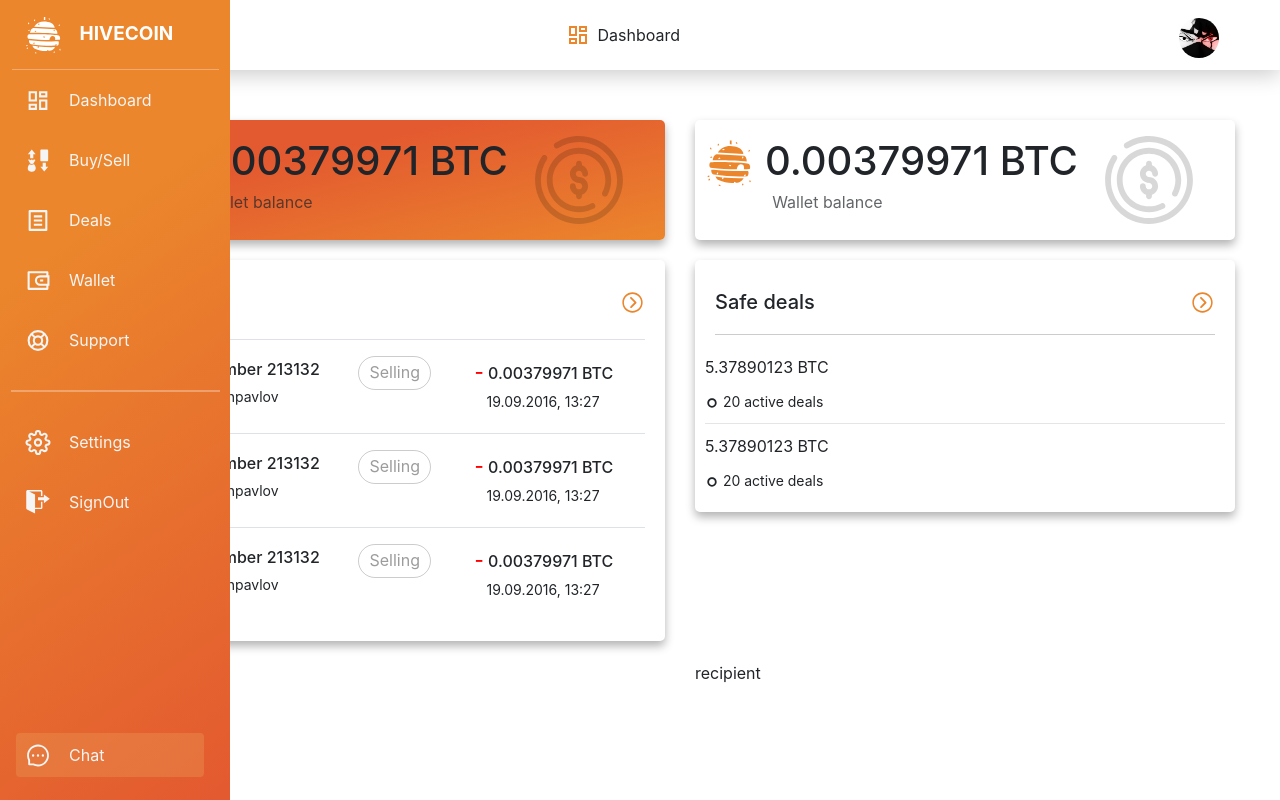
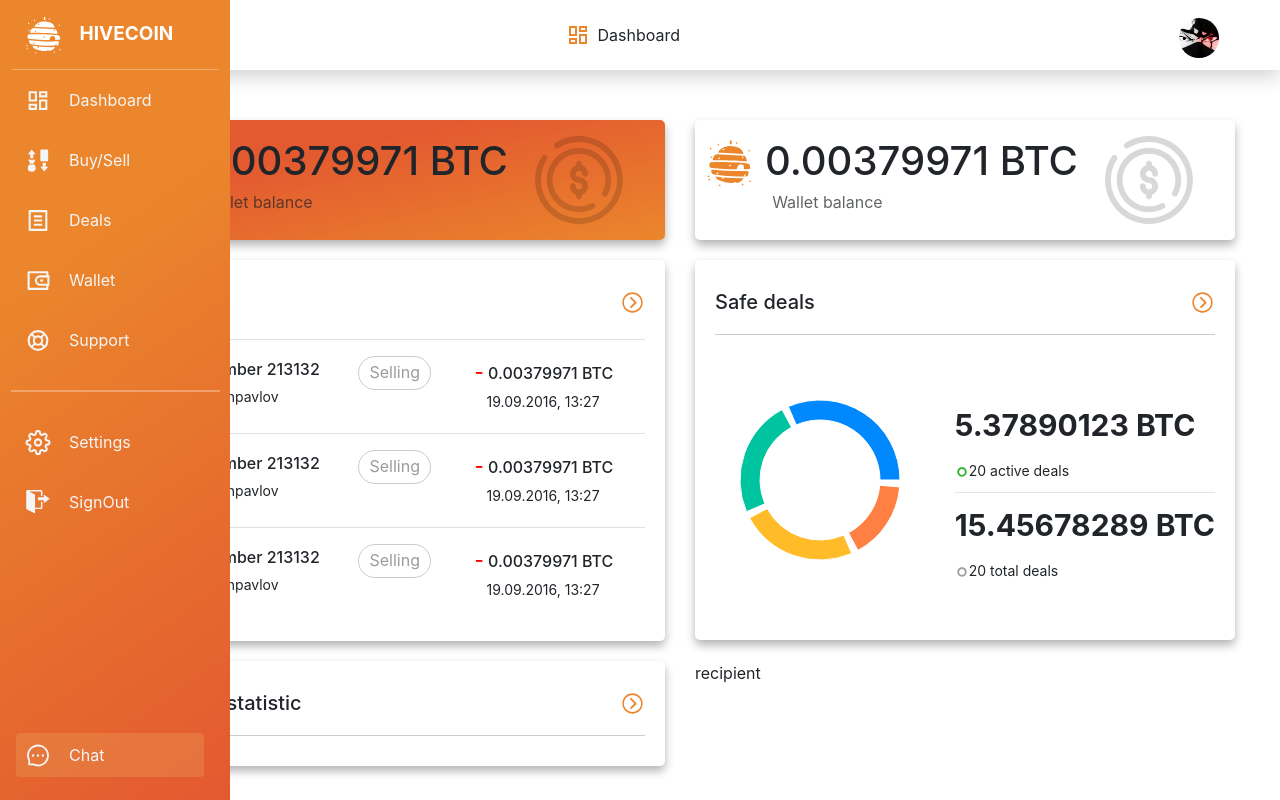
Before and after one commit to manikagnish/hivecoin, a React (Create React App) app: page / in a window 1280 px wide. Built offline with nearby package versions, Linux system fonts and the light colour scheme.

Commit message:
completed deals card

```diff
--- a/package.json
+++ b/package.json
@@ -14,6 +14,7 @@
     "react-router-dom": "^5.2.0",
     "react-scripts": "4.0.3",
     "reactstrap": "^8.9.0",
+    "recharts": "^2.0.9",
     "web-vitals": "^1.1.2"
   },
   "scripts": {
--- a/src/pages/dashboard/Dashboard.js
+++ b/src/pages/dashboard/Dashboard.js
@@ -7,6 +7,7 @@ import { Container, Row, Col } from "reactstrap";
 import BalanceCard from "./BalanceCard";
 import Activity from "./Activity";
 import Deals from "./Deals";
+import Stats from "./Stats";
 
 function Dashboard() {
   return (
@@ -35,7 +36,7 @@ function Dashboard() {
           </Row>
           <Row>
             <Col xs="12" lg="6">
-              stats
+              <Stats />
             </Col>
             <Col xs="12" lg="6">
               recipient
--- a/src/pages/dashboard/Dashboard.scss
+++ b/src/pages/dashboard/Dashboard.scss
@@ -125,6 +125,39 @@
         }
       }
     }
+
+    &-deals {
+      &__body {
+        display: flex;
+        align-items: center;
+        flex-wrap: wrap;
+
+        @media (max-width: 500px) {
+          justify-content: center;
+        }
+
+        .chart-doughnut {
+          margin: 0 auto;
+        }
+
+        ul {
+          margin: 0 auto;
+        }
+
+        p {
+          font-weight: bold;
+          font-size: 3rem;
+        }
+
+        small span {
+          color: var(--color-grey);
+        }
+
+        small.active span {
+          color: rgb(42, 177, 42);
+        }
+      }
+    }
   }
 }
 
--- a/src/pages/dashboard/Deals.js
+++ b/src/pages/dashboard/Deals.js
@@ -1,6 +1,7 @@
 import React from "react";
 import { IoIosArrowDropright } from "react-icons/io";
 import { CgShapeCircle } from "react-icons/cg";
+import DoughnutChart from "./DoughnutChart";
 
 function Deals() {
   return (
@@ -10,19 +11,27 @@ function Deals() {
         <IoIosArrowDropright className="icon" />
       </div>
       <div className="dashboard__card-deals__body">
-        <div className="chart-donut"></div>
+        <div className="chart-doughnut">
+          <DoughnutChart />
+        </div>
         <ul>
           <li>
             <p>5.37890123 BTC</p>
-            <small>
-              <CgShapeCircle /> 20 active deals
+            <small className="active">
+              <span>
+                <CgShapeCircle />
+              </span>
+              20 active deals
             </small>
           </li>
           <hr />
           <li>
-            <p>5.37890123 BTC</p>
+            <p>15.45678289 BTC</p>
             <small>
-              <CgShapeCircle /> 20 active deals
+              <span>
+                <CgShapeCircle />
+              </span>
+              20 total deals
             </small>
           </li>
         </ul>
--- /dev/null
+++ b/src/pages/dashboard/DoughnutChart.js
@@ -0,0 +1,36 @@
+import React, { PureComponent } from "react";
+import { PieChart, Pie, Cell } from "recharts";
+
+const data = [
+  { name: "Group A", value: 400 },
+  { name: "Group B", value: 300 },
+  { name: "Group C", value: 300 },
+  { name: "Group D", value: 200 },
+];
+const COLORS = ["#0088FE", "#00C49F", "#FFBB28", "#FF8042"];
+
+export default class DoughnutChart extends PureComponent {
+  static demoUrl =
+    "https://codesandbox.io/s/pie-chart-with-padding-angle-7ux0o";
+
+  render() {
+    return (
+      <PieChart width={220} height={275} onMouseEnter={this.onPieEnter}>
+        <Pie
+          data={data}
+          cx={100}
+          cy={120}
+          innerRadius={60}
+          outerRadius={80}
+          fill="#8884d8"
+          paddingAngle={5}
+          dataKey="value"
+        >
+          {data.map((entry, index) => (
+            <Cell key={`cell-${index}`} fill={COLORS[index % COLORS.length]} />
+          ))}
+        </Pie>
+      </PieChart>
+    );
+  }
+}
--- /dev/null
+++ b/src/pages/dashboard/Stats.js
@@ -0,0 +1,18 @@
+import React from "react";
+import { IoIosArrowDropright } from "react-icons/io";
+
+function Stats() {
+  return (
+    <div className="dashboard__card dashboard__card-two  dashboard__card-stats">
+      <div className="dashboard__card-two__header">
+        <h2>Balance statistic</h2>
+        <IoIosArrowDropright className="icon" />
+      </div>
+      <div className="dashboard__card-stats__body">
+        <div className="chart-doughnut"></div>
+      </div>
+    </div>
+  );
+}
+
+export default Stats;
```
Also changed, not shown: 1 other file (tests, documents, lock files or other folders).
